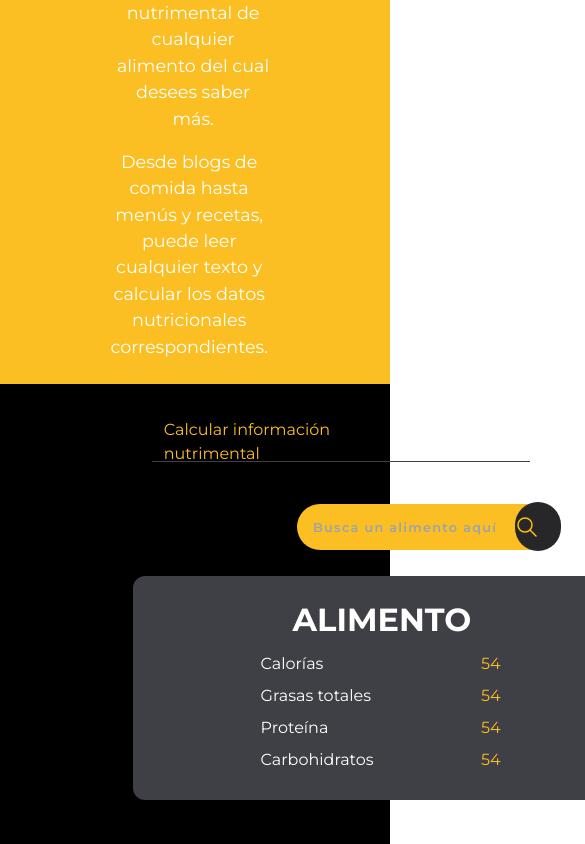
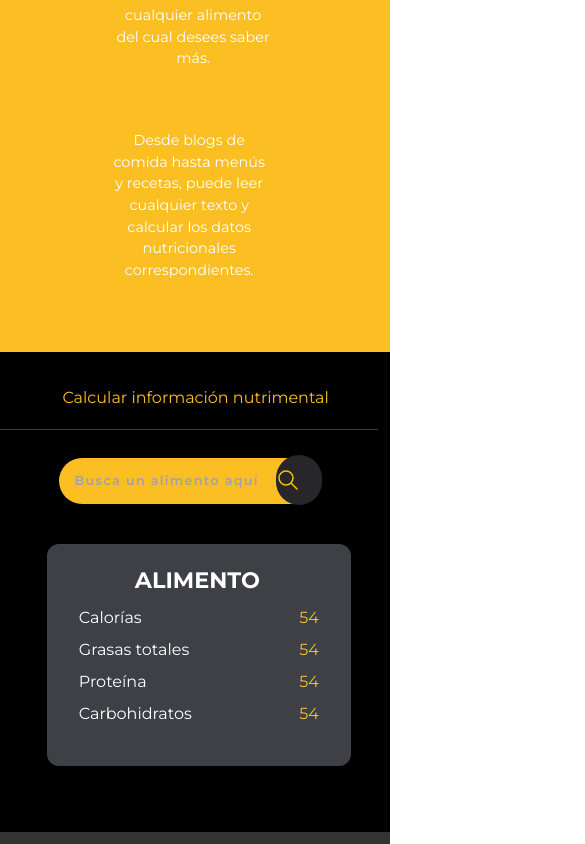
Before and after one commit to JAASM1/FitZone, a React (Create React App) app: page /Nutricion in a window 390 px wide. Shown: the part 1680-2524 px from the top of the page, 585 px wide, since content can reach past the window. Built offline with nearby package versions, Linux system fonts and the light colour scheme.

Commit message:
Responsive - Parte 2 Final Terminado

```diff
--- a/src/page/nutricion/Nutricion.js
+++ b/src/page/nutricion/Nutricion.js
@@ -43,30 +43,30 @@ function Nutricion() {
           </div>
         </div>
         {/* banner pequeño */}
-        <div className='w-full h-[35rem] md:h-[16.81rem] bg-amber-400 relative  md:block'>
+        <div className='w-full h-[33rem] md:h-[16.81rem] bg-amber-400 relative  md:block'>
           <p className='text-white w-[22rem] md:w-fit font-bold text-[1.2rem] md:text-[1.40rem] tracking-widest absolute text-center left-[7%] top-[7%] md:left-[30%] md:top-[20%]'>Toda la información nutrimental que necesitas</p>
-          <p className=' w-[10rem] md:w-[70.5rem] text-center text-white font-[100] absolute left-[29%] top-[22%] md:left-[14%] md:top-[40%] text-[1.1rem]'>
+          <p className=' w-[10rem] md:w-[70.5rem] text-center text-white font-[100] absolute left-[29%] top-[22%] md:left-[14%] md:top-[40%] text-[0.9rem] md:text-[1.1rem]'>
           Fitzone extrae la información nutrimental de cualquier alimento del cual desees saber más.
           </p>
-          <p className='w-[10rem] md:w-[60.5rem] text-center text-white font-[100] absolute left-[28%] md:left-[20%] top-[58%] md:top-[50%] text-[1.1rem] md:text-[1rem]'>
+          <p className='w-[10rem] md:w-[60.5rem] text-center text-white font-[100] absolute left-[28%] md:left-[20%] top-[58%] md:top-[50%] text-[0.9rem] md:text-[1rem]'>
           Desde blogs de comida hasta menús y recetas, puede leer cualquier texto y calcular los datos nutricionales correspondientes.
           </p>
         </div>
         {/* zona de API */}
         <div className='w-full h-[30rem] bg-black relative'>
             <div>
-              <p className='text-[1rem] text-amber-400 font-[400] absolute top-[7%] left-[42%]'>Calcular información nutrimental</p>
-              <div className='w-[23.65rem] h-[0.065rem] bg-zinc-700 absolute top-[16%] left-[39%]'></div>
+              <p className='text-center text-[1rem] text-amber-400 font-[400] absolute top-[7%] left-[16%] md:top-[7%] md:left-[42%]'>Calcular información nutrimental</p>
+              <div className='w-[23.65rem] h-[0.065rem] bg-zinc-700 absolute top-[16%] md:left-[39%]'></div>
             </div>
-            <div className='w-[38.5rem] h-[16.187rem] absolute top-[25%] left-[30%] flex justify-center'>
+            <div className='w-[38.5rem] h-[16.187rem] absolute top-[22%] md:top-[25%] left-[15%] md:left-[30%] flex md:justify-center'>
               <div className='relative'>
                     <input
                       type='text'
                       placeholder='Busca un alimento aquí'
                       className='text-white font-semibold tracking-widest text-[0.8rem] w-[16rem] h-[2.9rem] bg-amber-400 outline-none rounded-3xl pl-4 pr-10'
                     />
-                    <button type='submit' className='cursor-pointer absolute right-0 top-[-7%] left-[85%] bottom-0 mt-4 mr-4 bg-zinc-800 z-10 w-[2.9rem] h-[3.1rem] rounded-full'>
-                      <svg xmlns="http://www.w3.org/2000/svg" className='ml-3' class="icon icon-tabler icon-tabler-search" width="24" height="24" viewBox="0 0 24 24" stroke-width="1.5" stroke="#ffbf00" fill="none" stroke-linecap="round" stroke-linejoin="round">
+                    <button type='submit' className='1cursor-pointer absolute right-0 top-[-7%] left-[85%] bottom-0 mt-4 mr-4 bg-zinc-800 z-10 w-[2.9rem] h-[3.1rem] rounded-full'>
+                      <svg xmlns="http://www.w3.org/2000/svg" className='ml-3 md:ml-3' class="icon icon-tabler icon-tabler-search" width="24" height="24" viewBox="0 0 24 24" stroke-width="1.5" stroke="#ffbf00" fill="none" stroke-linecap="round" stroke-linejoin="round">
                         <path stroke="none" d="M0 0h24v24H0z" fill="none"/>
                         <path d="M10 10m-7 0a7 7 0 1 0 14 0a7 7 0 1 0 -14 0" />
                         <path d="M21 21l-6 -6" />
@@ -76,9 +76,9 @@ function Nutricion() {
             </div>
 
             {/* mapeado de resultados */}
-          <div className='w-[31rem] h-[14rem] bg-zinc-700 rounded-xl absolute top-[40%] left-[34%]'>
-            <p className='text-white text-[2rem] font-[700] uppercase mt-5 ml-[10rem]'>ALIMENTO</p>
-            <div className='w-[15rem] h-[10rem] ml-[8rem]'>
+          <div className='w-[19rem] md:w-[31rem] md:h-[14rem] bg-zinc-700 rounded-xl absolute top-[40%] left-[12%] md:left-[34%]'>
+            <p className='text-white text-[1.4rem] md:text-[2rem] font-[700] uppercase mt-5 ml-[5.5rem] md:ml-[10rem]'>ALIMENTO</p>
+            <div className='w-[15rem] h-[10rem] md:ml-[8rem] ml-[2rem]'>
               <div className='w-[15rem] h-[2rem] flex justify-between mt-2'>
                 <p className='text-white'>Calorías</p>
                 <p className='text-amber-400'>54</p>
```
